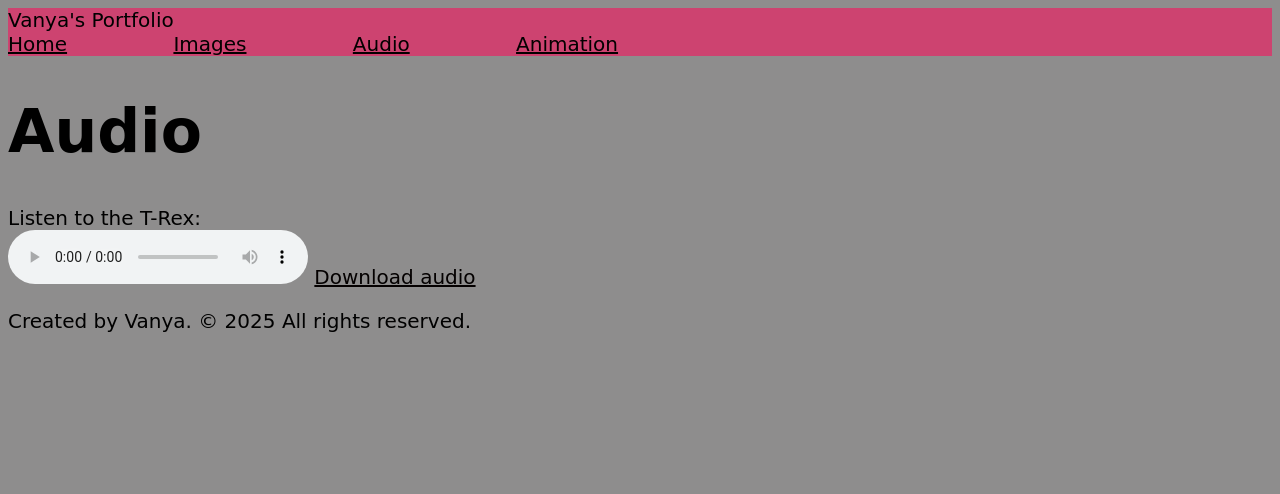
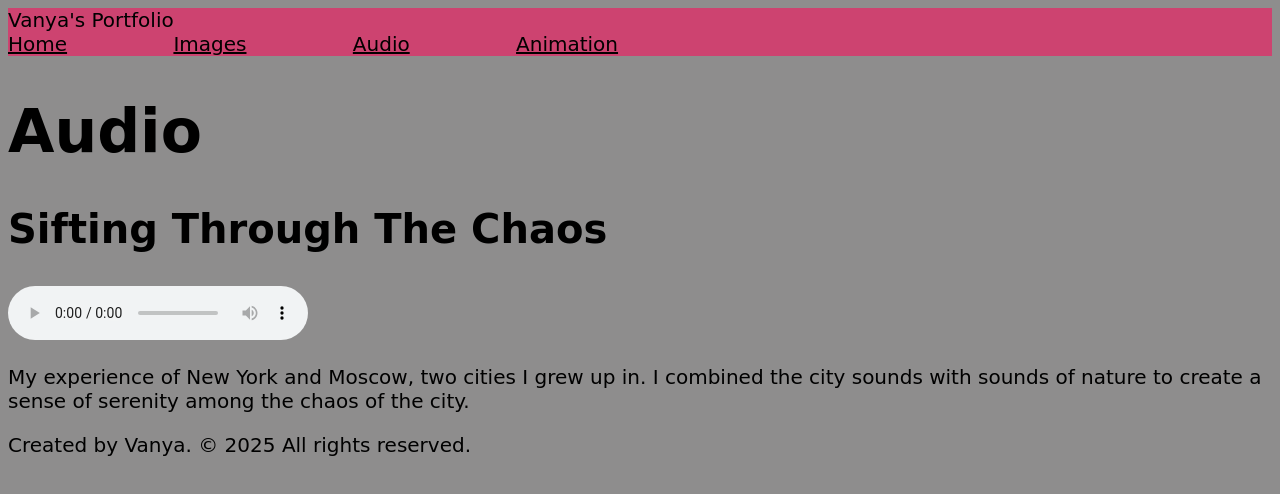
Before and after one commit to vanyaaaaa11/Vanya-Art, a plain HTML site: page audio.html in a window 1280 px wide. Drawn offline with Linux system fonts and the light colour scheme.

Commit message:
Add files via upload

```diff
--- a/audio.html
+++ b/audio.html
@@ -20,11 +20,9 @@
 
         <main>
             <h1>Audio </h1>
-        <figure>
-  <figcaption>Listen to the T-Rex:</figcaption>
-  <audio controls src="/shared-assets/audio/t-rex-roar.mp3"></audio>
-  <a href="/shared-assets/audio/t-rex-roar.mp3"> Download audio </a>
-</figure>
+       <h2> Sifting Through The Chaos</h2>
+            <audio src="media/Audacity%20Project.mp3" controls></audio>
+<p> My experience of New York and Moscow, two cities I grew up in. I combined the city sounds with sounds of nature to create a sense of serenity among the chaos of the city.</p>
 
         </main>
 
```
Also changed, not shown: animation.html (+2 -0 lines).
